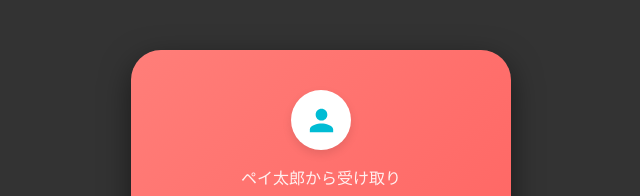
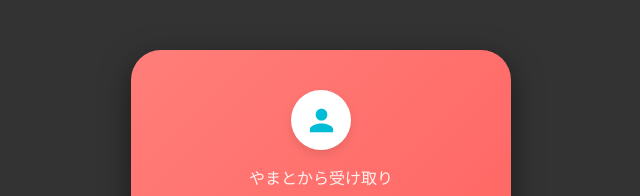
Before and after one commit to chlome/paipai-.me, a plain HTML site: page index.html in a window 1280 px wide. Shown: the top 196 px of the page, 319-959 px from the left. Drawn offline with Linux system fonts and the light colour scheme.

Commit message:
Update index.html

```diff
--- a/index.html
+++ b/index.html
@@ -118,7 +118,7 @@
             </svg>
         </div>
 
-        <div class="receive-text">ペイ太郎から受け取り</div>
+        <div class="receive-text">やまとから受け取り</div>
         <div class="amount">10,000円</div>
 
         <button class="complete-btn" onclick="alert('受け取りが完了しました！');">受け取り完了</button>
```
